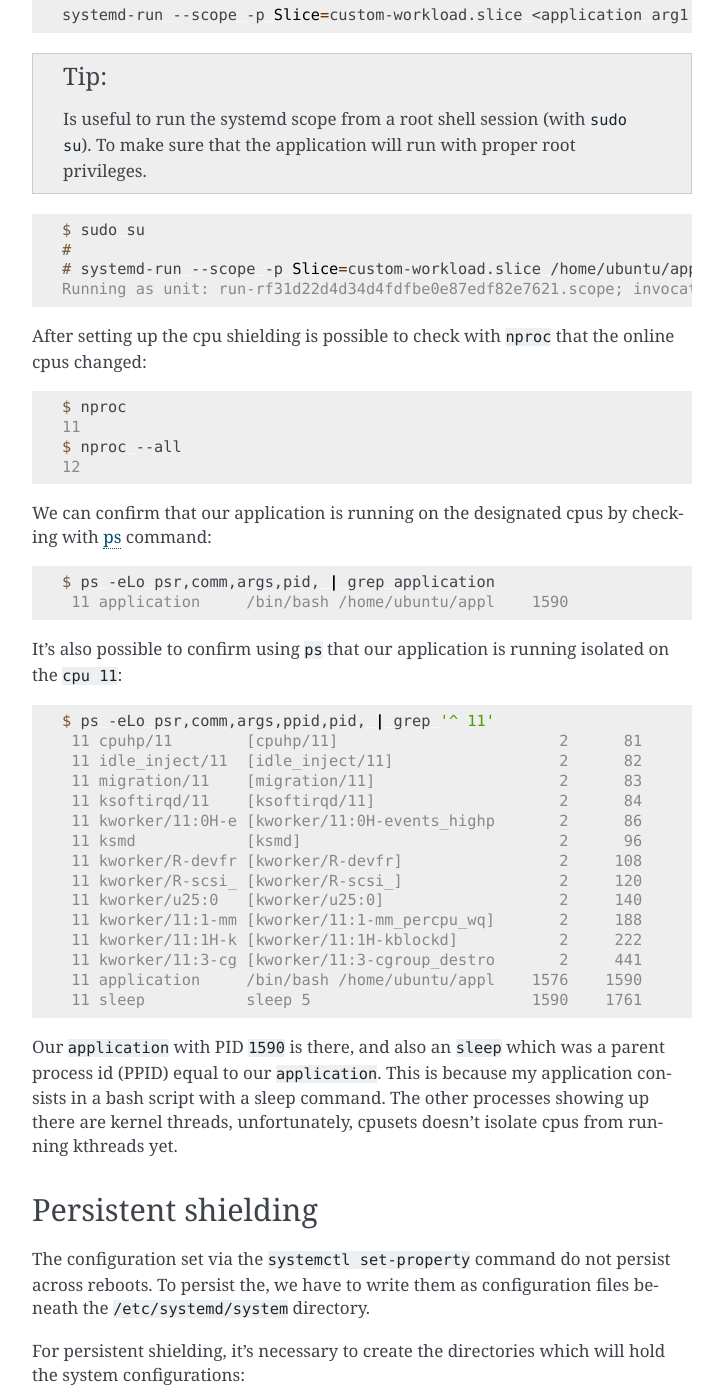
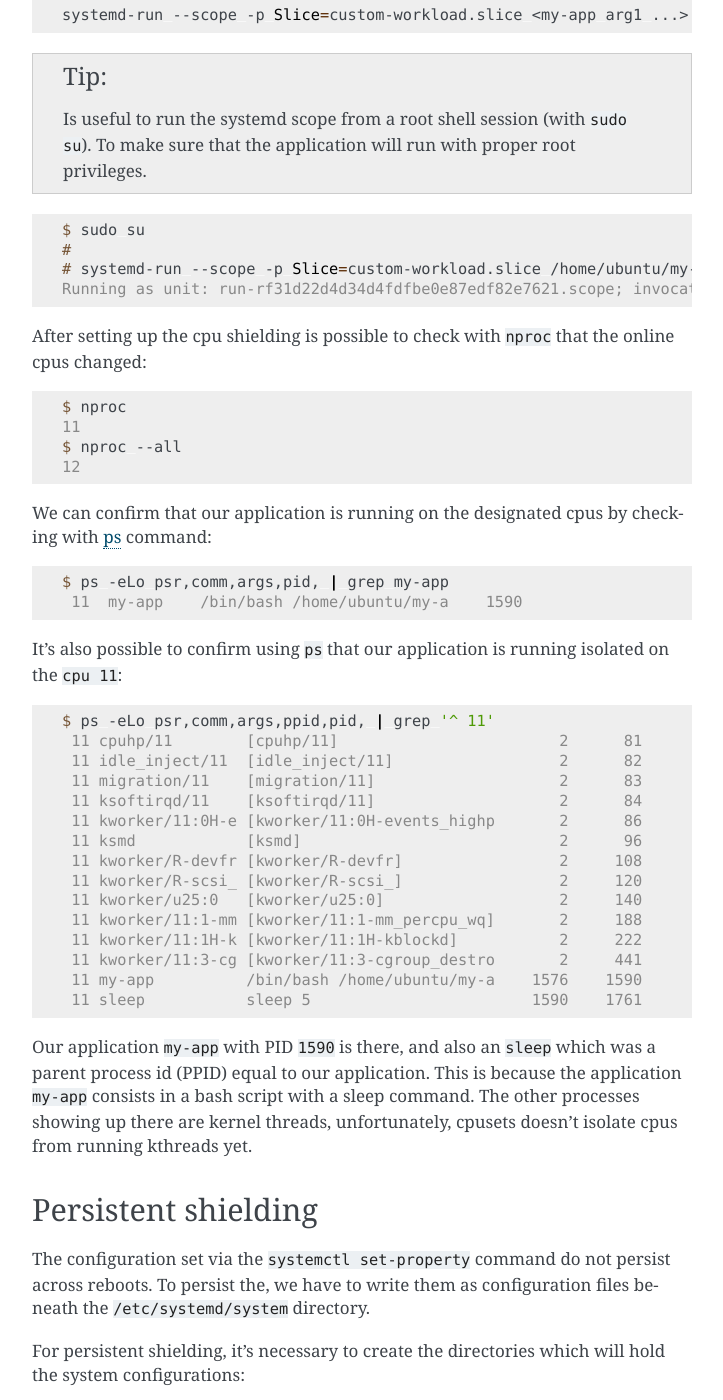
Before and after one commit to canonical/real-time-ubuntu-docs, a Sphinx documentation site: the page built from docs/how-to/using-cpu-sets.md, in a window 1280 px wide and 1400 px high, scrolled down 1545 px. Shown: the whole window, without its empty margins (388-1111 px from the left). Built offline with Sphinx 7.4.7, drawn with Linux system fonts in a browser that asks for light colours; some of the changed text lies outside the part shown.

Commit message:
refact: rename application application to my-app
Signed-off-by: Lincoln Wallace <lincoln.wallace@canonical.com>

````diff
--- a/docs/how-to/using-cpu-sets.md
+++ b/docs/how-to/using-cpu-sets.md
@@ -51,7 +51,7 @@ Finally, we run our application inside a new systemd scope and assign it to the
 This is done by setting the scope Slice property to `custom-workload.slice`, ensuring that the application runs within the resource limits and constraints defined by that slice:
 
 ```bash
-systemd-run --scope -p Slice=custom-workload.slice <application arg1 ...>
+systemd-run --scope -p Slice=custom-workload.slice <my-app arg1 ...>
 ```
 
 ```{tip}
@@ -62,7 +62,7 @@ To make sure that the application will run with proper root privileges.
 ```console
 $ sudo su
 #
-# systemd-run --scope -p Slice=custom-workload.slice /home/ubuntu/application
+# systemd-run --scope -p Slice=custom-workload.slice /home/ubuntu/my-app
 Running as unit: run-rf31d22d4d34d4fdfbe0e87edf82e7621.scope; invocation ID: 91facec7c7a24c089a29d7a0080b4f1b
 ```
 
@@ -78,8 +78,8 @@ $ nproc --all
 We can confirm that our application is running on the designated cpus by checking with [ps][ps_manpage] command:
 
 ```console
-$ ps -eLo psr,comm,args,pid, | grep application
- 11 application     /bin/bash /home/ubuntu/appl    1590
+$ ps -eLo psr,comm,args,pid, | grep my-app
+ 11  my-app    /bin/bash /home/ubuntu/my-a    1590
 ```
 
 It's also possible to confirm using `ps` that our application is running isolated on the `cpu 11`:
@@ -98,12 +98,12 @@ $ ps -eLo psr,comm,args,ppid,pid, | grep '^ 11'
  11 kworker/11:1-mm [kworker/11:1-mm_percpu_wq]       2     188
  11 kworker/11:1H-k [kworker/11:1H-kblockd]           2     222
  11 kworker/11:3-cg [kworker/11:3-cgroup_destro       2     441
- 11 application     /bin/bash /home/ubuntu/appl    1576    1590
+ 11 my-app          /bin/bash /home/ubuntu/my-a    1576    1590
  11 sleep           sleep 5                        1590    1761
 ```
 
-Our `application` with PID `1590` is there, and also an `sleep` which was a parent process id (PPID) equal to our `application`.
-This is because my application consists in a bash script with a sleep command.
+Our application `my-app` with PID `1590` is there, and also an `sleep` which was a parent process id (PPID) equal to our application.
+This is because the application `my-app` consists in a bash script with a sleep command.
 The other processes showing up there are kernel threads, unfortunately, cpusets doesn't isolate cpus from running kthreads yet.
 
 ## Persistent shielding
@@ -183,28 +183,28 @@ Type=simple
 Restart=always
 RestartSec=1
 User=root
-ExecStart=/home/ubuntu/application
+ExecStart=/home/ubuntu/my-app
 
 [Install]
 WantedBy=multi-user.target
 ```
 The important part here is the `Slice=custom-workload.slice` which points our service to the `custom-workload.slice` that we created which has access to the isolated cpus.
 
-So I'm going to create a file on `/etc/systemd/system/custom.service.d/customapp.service`
+So I'm going to create a file on `/etc/systemd/system/my-app.service`
 
 Now we: reload the daemon, start and enable the service:
 
 ```bash
 sudo systemctl daemon-reload
-sudo systemctl start customapp.service
-sudo systemctl enable customapp.service
+sudo systemctl start my-app.service
+sudo systemctl enable my-app.service
 ```
 
 Then it's possible to check that our application is running on the designated cpu with it's PPID being `1`:
 
 ```bash
-$ ps -eLo psr,comm,args,ppid,pid, | grep application
- 11 application     /bin/bash /home/ubuntu/appl       1    2417
+$ ps -eLo psr,comm,args,ppid,pid, | grep my-app
+ 11 my-app     /bin/bash /home/ubuntu/my-a       1    2417
 ```
 
 <!-- ```bash -->
````
